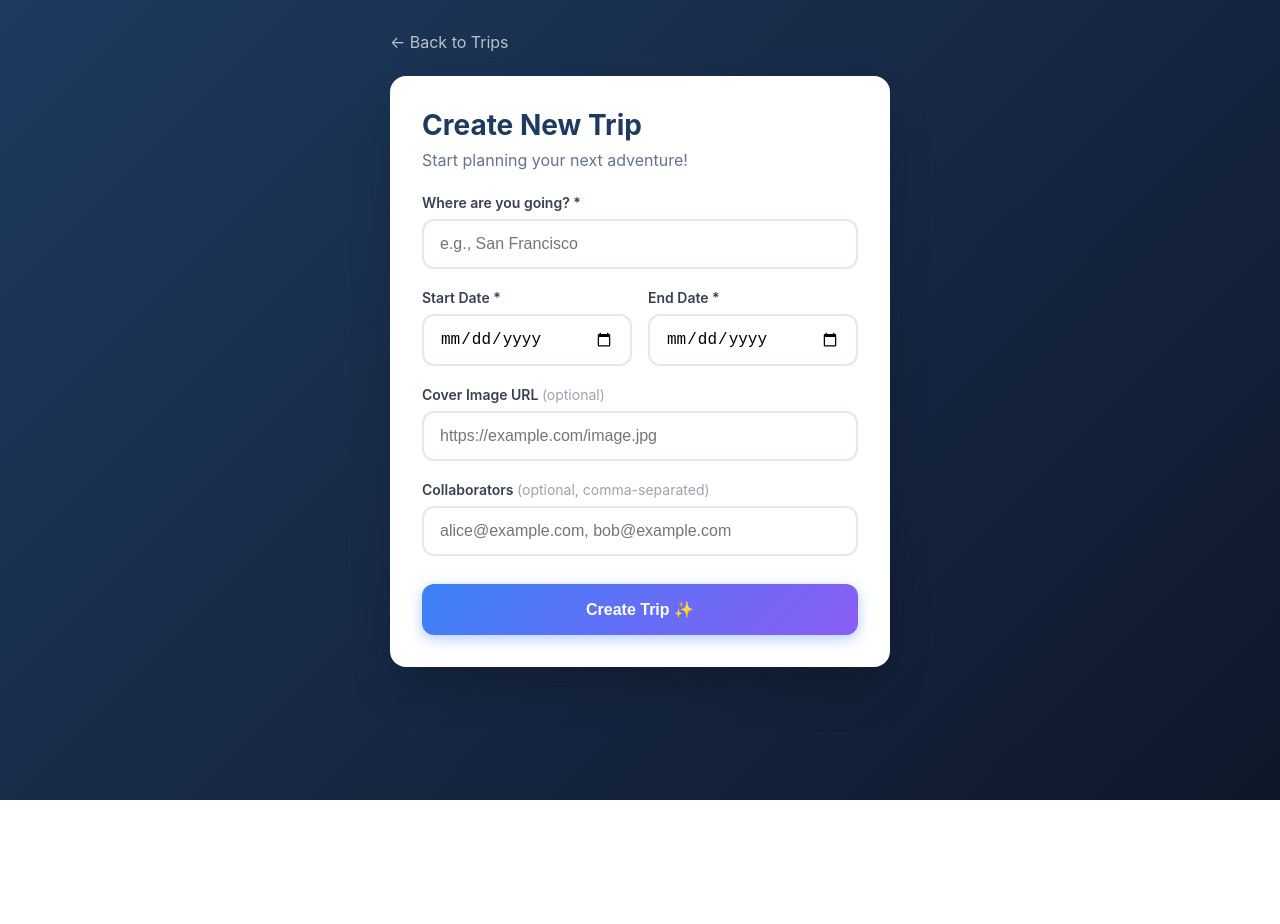
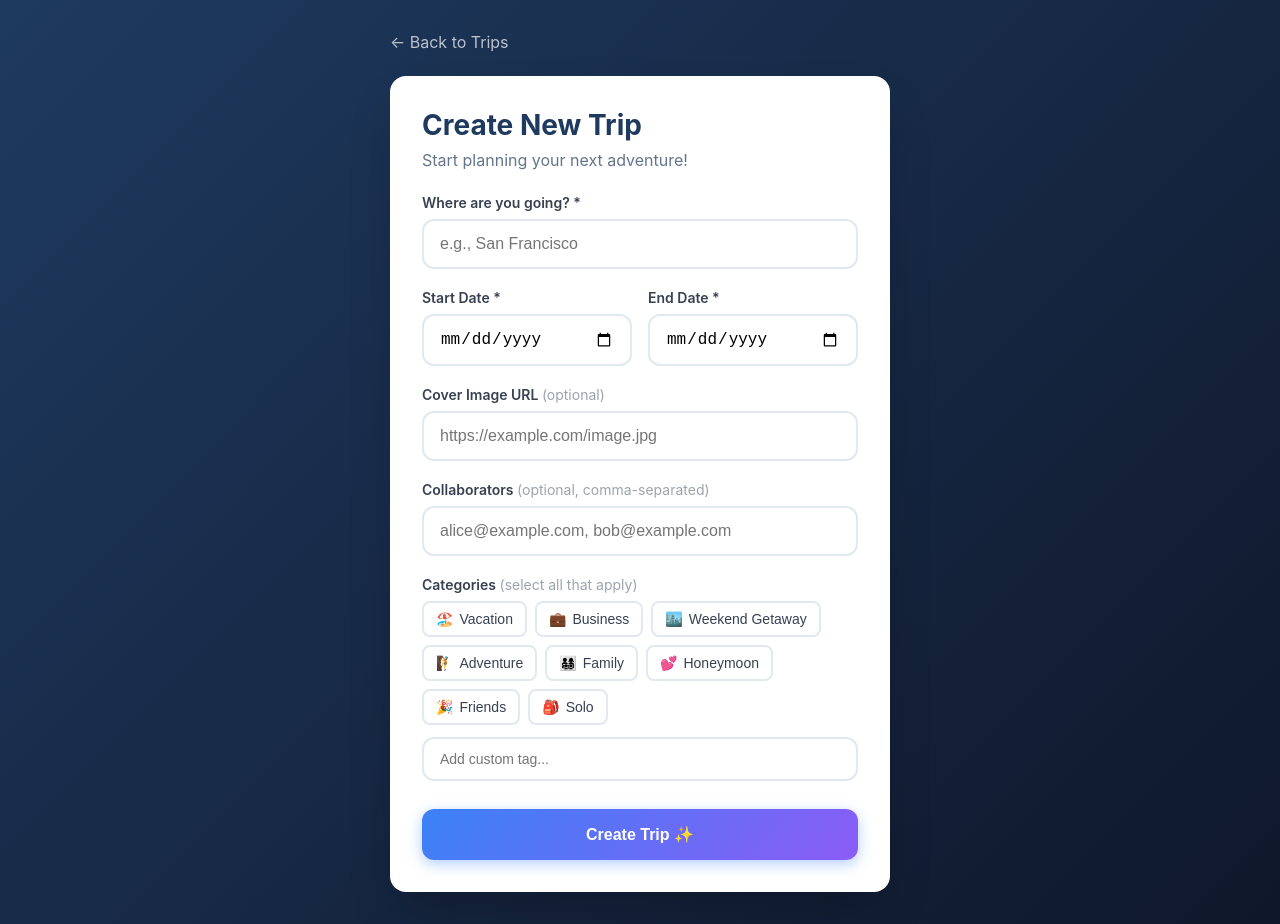
Before and after one commit to javis-ironmind/wanderlust, a Next.js app: page /trips/new in a window 1280 px wide. Before the commit the page ends 800 px from the top, so only its background shows below. Built offline with nearby package versions, Linux system fonts and the light colour scheme.

Commit message:
Story T012 complete: Trip categories/tags - create, display, filter

```diff
--- a/src/app/trips/new/page.tsx
+++ b/src/app/trips/new/page.tsx
@@ -2,6 +2,18 @@
 
 import { useState } from 'react';
 import { useRouter } from 'next/navigation';
+
+// Trip categories
+const TRIP_CATEGORIES = [
+  { value: 'vacation', label: 'Vacation', icon: '🏖️', color: '#10B981' },
+  { value: 'business', label: 'Business', icon: '💼', color: '#3B82F6' },
+  { value: 'weekend', label: 'Weekend Getaway', icon: '🏙️', color: '#8B5CF6' },
+  { value: 'adventure', label: 'Adventure', icon: '🧗', color: '#F59E0B' },
+  { value: 'family', label: 'Family', icon: '👨‍👩‍👧‍👦', color: '#EC4899' },
+  { value: 'honeymoon', label: 'Honeymoon', icon: '💕', color: '#EF4444' },
+  { value: 'friends', label: 'Friends', icon: '🎉', color: '#6366F1' },
+  { value: 'solo', label: 'Solo', icon: '🎒', color: '#14B8A6' },
+];
 
 export default function NewTripPage() {
   const router = useRouter();
@@ -10,6 +22,8 @@ export default function NewTripPage() {
   const [endDate, setEndDate] = useState('');
   const [coverImage, setCoverImage] = useState('');
   const [collaborators, setCollaborators] = useState('');
+  const [selectedCategories, setSelectedCategories] = useState<string[]>([]);
+  const [customTag, setCustomTag] = useState('');
   const [error, setError] = useState('');
 
   const handleSubmit = (e: React.FormEvent) => {
@@ -41,6 +55,12 @@ export default function NewTripPage() {
       .map(c => c.trim())
       .filter(c => c.length > 0);
 
+    // Handle custom tags
+    let categories = [...selectedCategories];
+    if (customTag.trim()) {
+      categories.push(customTag.trim().toLowerCase());
+    }
+
     const newTrip = {
       id: `trip-${Date.now()}`,
       name,
@@ -48,6 +68,7 @@ export default function NewTripPage() {
       endDate,
       coverImage: coverImage || null,
       collaborators: collaboratorsList,
+      categories, // AC5: Multiple tags support
       days,
       flights: [],
       hotels: [],
@@ -206,6 +227,65 @@ export default function NewTripPage() {
               />
             </div>
 
+            {/* AC1: Category selector */}
+            <div>
+              <label style={{ display: 'block', marginBottom: '0.5rem', fontWeight: '600', color: '#374151', fontSize: '0.875rem' }}>
+                Categories <span style={{ color: '#9ca3af', fontWeight: '400' }}>(select all that apply)</span>
+              </label>
+              <div style={{ display: 'flex', flexWrap: 'wrap', gap: '0.5rem', marginBottom: '0.75rem' }}>
+                {TRIP_CATEGORIES.map((cat) => {
+                  const isSelected = selectedCategories.includes(cat.value);
+                  return (
+                    <button
+                      key={cat.value}
+                      type="button"
+                      onClick={() => {
+                        if (isSelected) {
+                          setSelectedCategories(selectedCategories.filter(c => c !== cat.value));
+                        } else {
+                          setSelectedCategories([...selectedCategories, cat.value]);
+                        }
+                      }}
+                      style={{
+                        padding: '0.5rem 0.75rem',
+                        borderRadius: '8px',
+                        border: `2px solid ${isSelected ? cat.color : '#e2e8f0'}`,
+                        background: isSelected ? `${cat.color}15` : 'white',
+                        color: isSelected ? cat.color : '#374151',
+                        fontSize: '0.875rem',
+                        fontWeight: isSelected ? '600' : '400',
+                        cursor: 'pointer',
+                        display: 'flex',
+                        alignItems: 'center',
+                        gap: '0.375rem',
+                        transition: 'all 0.2s',
+                      }}
+                    >
+                      <span>{cat.icon}</span>
+                      <span>{cat.label}</span>
+                    </button>
+                  );
+                })}
+              </div>
+              {/* Custom tag input - AC5: Multiple tags support */}
+              <input
+                type="text"
+                value={customTag}
+                onChange={(e) => setCustomTag(e.target.value)}
+                style={{
+                  width: '100%',
+                  padding: '0.75rem 1rem',
+                  borderRadius: '12px',
+                  border: '2px solid #e2e8f0',
+                  fontSize: '0.875rem',
+                  outline: 'none',
+                }}
+                placeholder="Add custom tag..."
+                onFocus={(e) => e.target.style.borderColor = '#3b82f6'}
+                onBlur={(e) => e.target.style.borderColor = '#e2e8f0'}
+              />
+            </div>
+
             <button
               type="submit"
               style={{
```
Also changed, not shown: src/app/trips/page.tsx (+89 -3 lines), stories/story-T012-trip-categories.md (added, +27 -0 lines).
